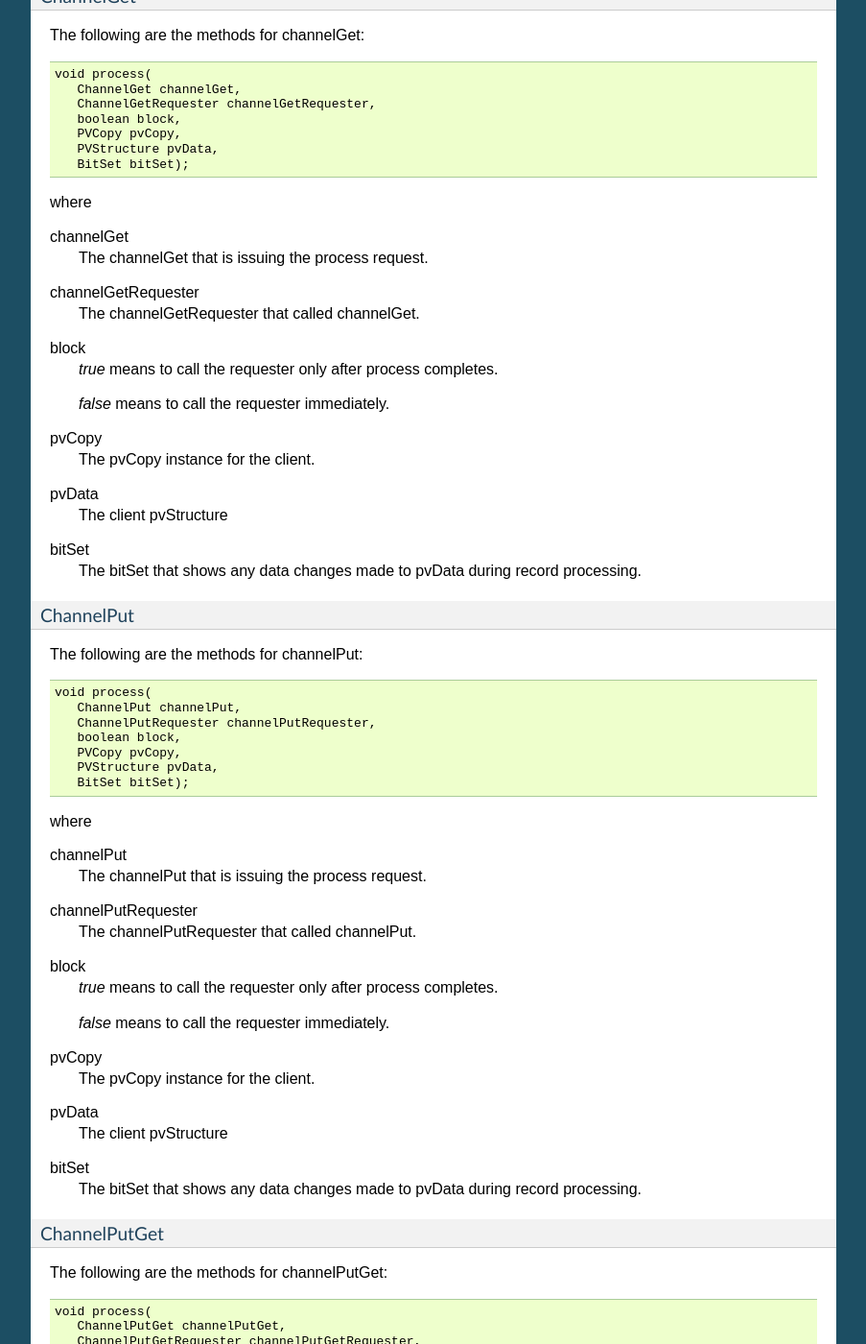
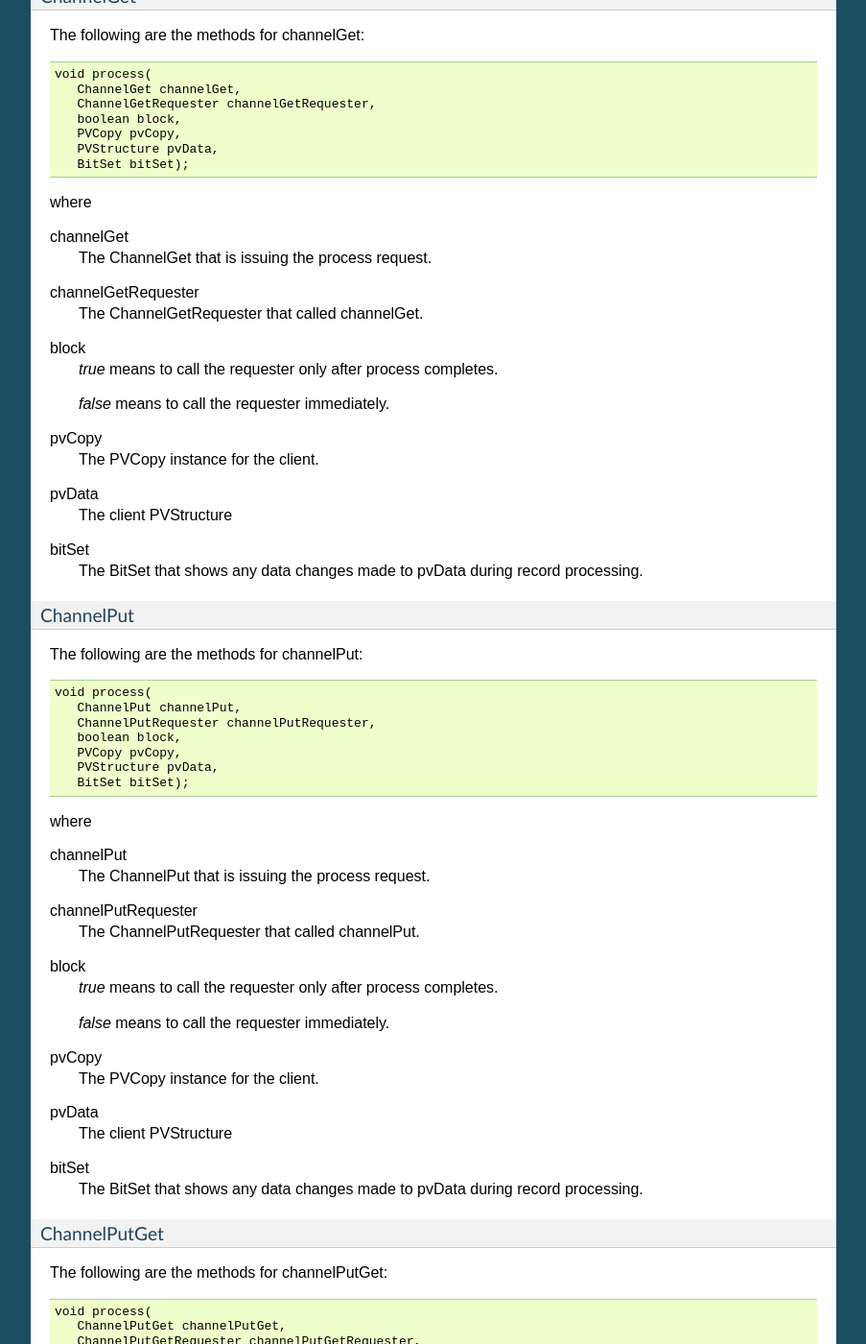
Before and after one commit to mrkraimer/asynRecordProposal, a Sphinx documentation site: the page built from documentation/asynRecord.rst, in a window 1280 px wide and 1400 px high, scrolled down 1299 px. Shown: the whole window at 96% size, without its empty margins (198-1101 px from the left). Built offline with Sphinx 7.4.7, drawn with Linux system fonts in a browser that asks for light colours; some of the changed text lies outside the part shown.

Commit message:
make distinction between class name and argument name

```diff
--- a/documentation/asynRecord.rst
+++ b/documentation/asynRecord.rst
@@ -67,10 +67,10 @@ The following are the methods for channelProcess: ::
 where
 
 channelProcess
-    The channelProcess that is issuing the process request.
+    The ChannelProcess that is issuing the process request.
 
 channelProcessRequester
-    The channelProcessRequester that called channelProcess.
+    The ChannelProcessRequester that called channelProcess.
 
 block
     *true* means to call the requester only after process completes.
@@ -97,10 +97,10 @@ The following are the methods for channelGet: ::
 where
 
 channelGet
-    The channelGet that is issuing the process request.
+    The ChannelGet that is issuing the process request.
 
 channelGetRequester
-    The channelGetRequester that called channelGet.
+    The ChannelGetRequester that called channelGet.
 
 block
     *true* means to call the requester only after process completes.
@@ -108,13 +108,13 @@ block
     *false* means to call the requester immediately.
 
 pvCopy
-    The pvCopy instance for the client.
+    The PVCopy instance for the client.
 
 pvData
-    The client pvStructure
+    The client PVStructure
 
 bitSet
-    The bitSet that shows any data changes made to pvData during record processing.
+    The BitSet that shows any data changes made to pvData during record processing.
 
 
 ----------
@@ -136,10 +136,10 @@ The following are the methods for channelPut: ::
 where
 
 channelPut
-    The channelPut that is issuing the process request.
+    The ChannelPut that is issuing the process request.
 
 channelPutRequester
-    The channelPutRequester that called channelPut.
+    The ChannelPutRequester that called channelPut.
 
 block
     *true* means to call the requester only after process completes.
@@ -147,13 +147,13 @@ block
     *false* means to call the requester immediately.
 
 pvCopy
-    The pvCopy instance for the client.
+    The PVCopy instance for the client.
 
 pvData
-    The client pvStructure
+    The client PVStructure
 
 bitSet
-    The bitSet that shows any data changes made to pvData during record processing.
+    The BitSet that shows any data changes made to pvData during record processing.
 
 
 
@@ -182,10 +182,10 @@ The following are the methods for channelPutGet: ::
 where
 
 channelPutGet
-    The channelPutGet that is issuing the process request.
+    The ChannelPutGet that is issuing the process request.
 
 channelPutGetRequester
-    The channelPutGetRequester that called channelPutGet.
+    The ChannelPutGetRequester that called channelPutGet.
 
 block
     *true* means to call the requester only after process completes.
```
Also changed, not shown: other parts of documentation/asynRecord.rst (+4 -4 lines).
